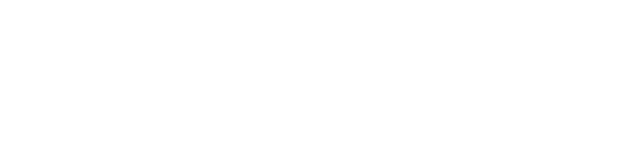
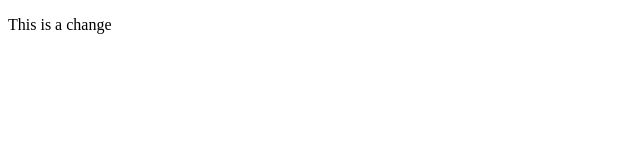
Before and after one commit to Temanconsult/official-website, a plain HTML site: page index.html in a window 1280 px wide. Shown: the whole page, without its empty margins (0-640 px from the left). Drawn offline with Linux system fonts and the light colour scheme.

Commit message:
add p tag

```diff
--- a/index.html
+++ b/index.html
@@ -5,5 +5,7 @@
     <meta name="viewport" content="width=device-width, initial-scale=1.0" />
     <title>Document</title>
   </head>
-  <body></body>
+  <body>
+    <p>This is a change</p>
+  </body>
 </html>
```
